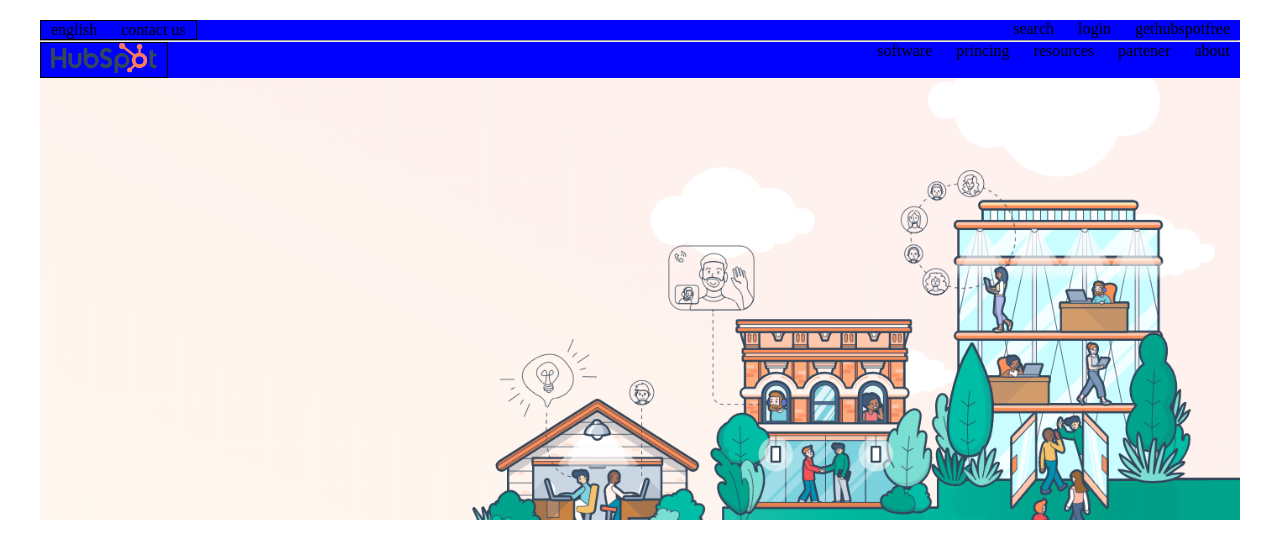
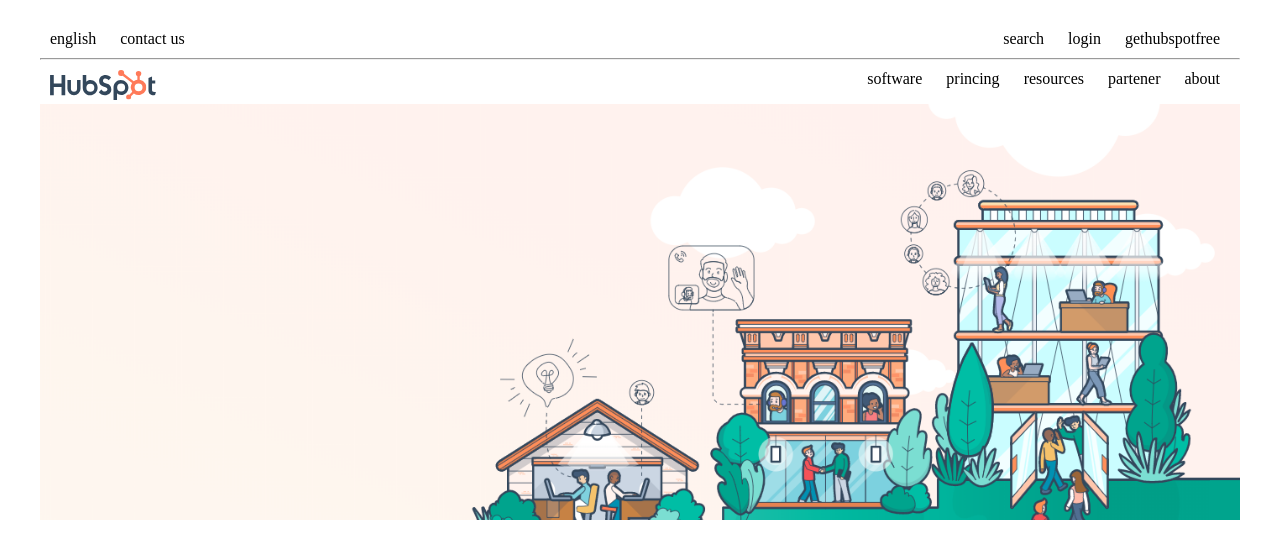
Before and after one commit to adele-recubini/htmlcss-hubspot, a plain HTML site: page index.html in a window 1280 px wide. Drawn offline with Linux system fonts and the light colour scheme.

Commit message:
creazione navbar

```diff
--- a/css/style.css
+++ b/css/style.css
@@ -32,6 +32,18 @@ margin:0 auto;
 }
 
 
+.navbar>ul>li{
+  display: inline;
+  padding: 10px;
+}
+
+
+.navbarup.clearfix,.navbardown.clearfix{
+  width: 100%;
+  background-color: white;
+}
+
+
 header{
   height: 500px;
   min-width: 1200px;
@@ -41,16 +53,12 @@ header{
   background-size: cover;
   margin-top: 20px;
 }
-.navbarup.clearfix,.navbardown.clearfix{
-  width: 100%;
-  background-color: blue;
+
+
+.navbar.right{
+margin: 10px 10px;
 }
 
 .navbar.left{
-  border: 1px solid black;
+  margin-top: 10px;
 }
-
-.navbar>ul>li{
-  display: inline;
-  padding: 10px;
-}
--- a/index.html
+++ b/index.html
@@ -45,7 +45,9 @@
           </div>
         </div>
 
+        <div class="jumbotron">
 
+        </div>
 
           <!-- fine navbar -->
         </header>
```
